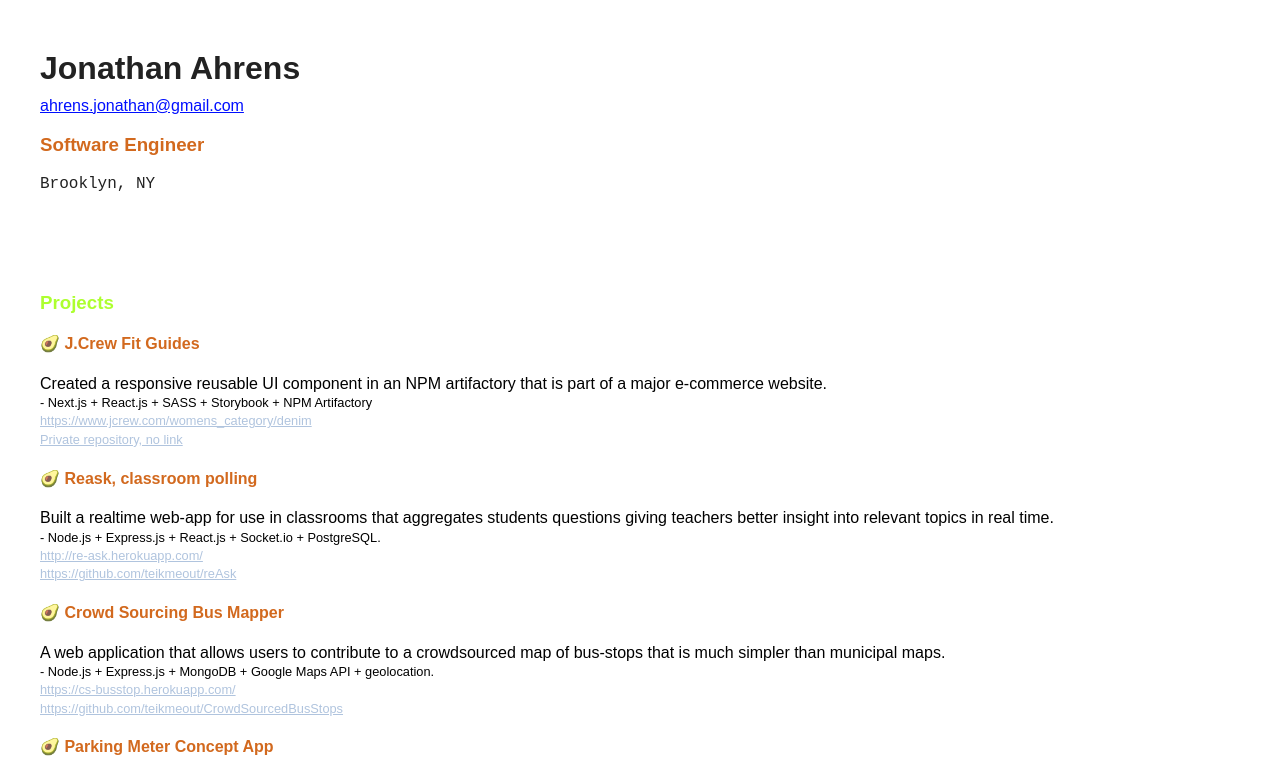
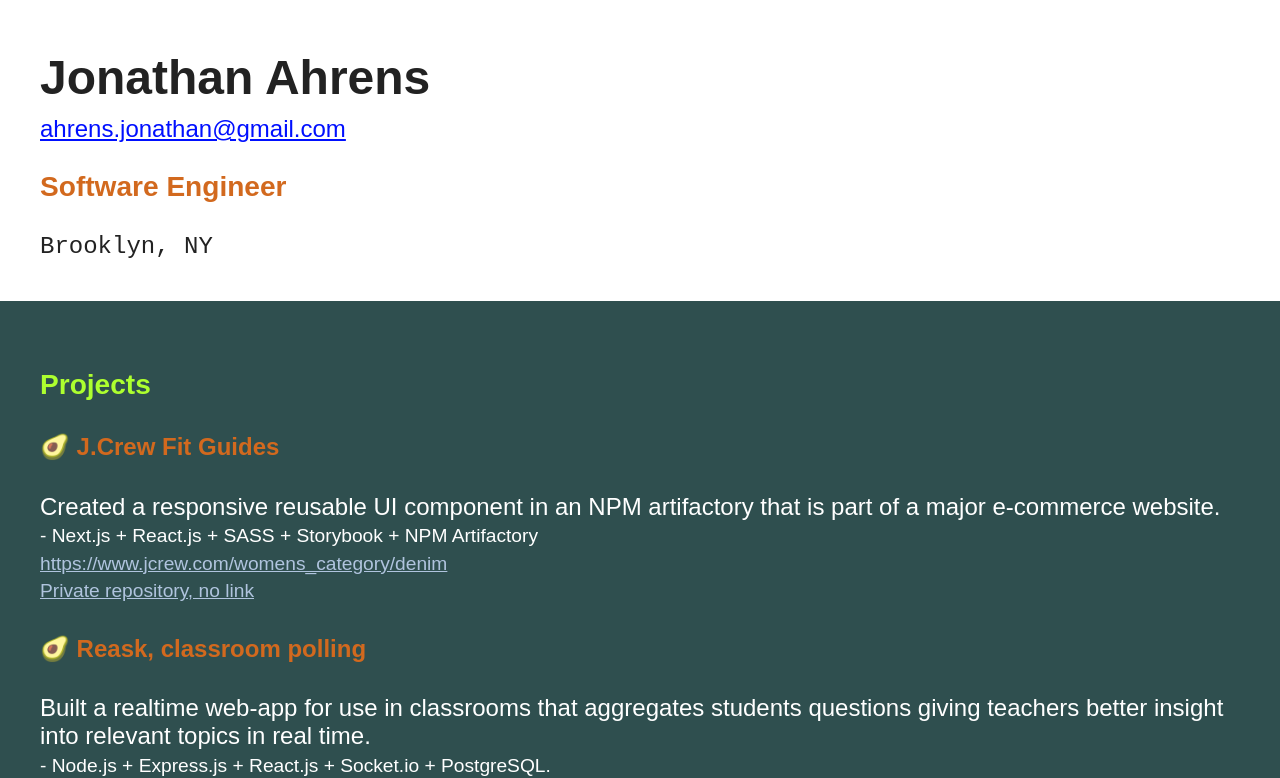
Before and after one commit to teikmeout/teikmeout.github.io, a React (Create React App) app: page / in a window 1280 px wide. Shown: the top 778 px of the page. Built offline with nearby package versions, Linux system fonts and the light colour scheme; no server answers.

Commit message:
Add general color for background

```diff
--- a/src/sass/main.scss
+++ b/src/sass/main.scss
@@ -1,5 +1,9 @@
 @import 'normalize';
+@import './variables';
 
 body {
+  background-color: $color-background-default;
+  color: $color-text-light;
   font-family: sans-serif;
+  font-size: 150%;
 }
```
